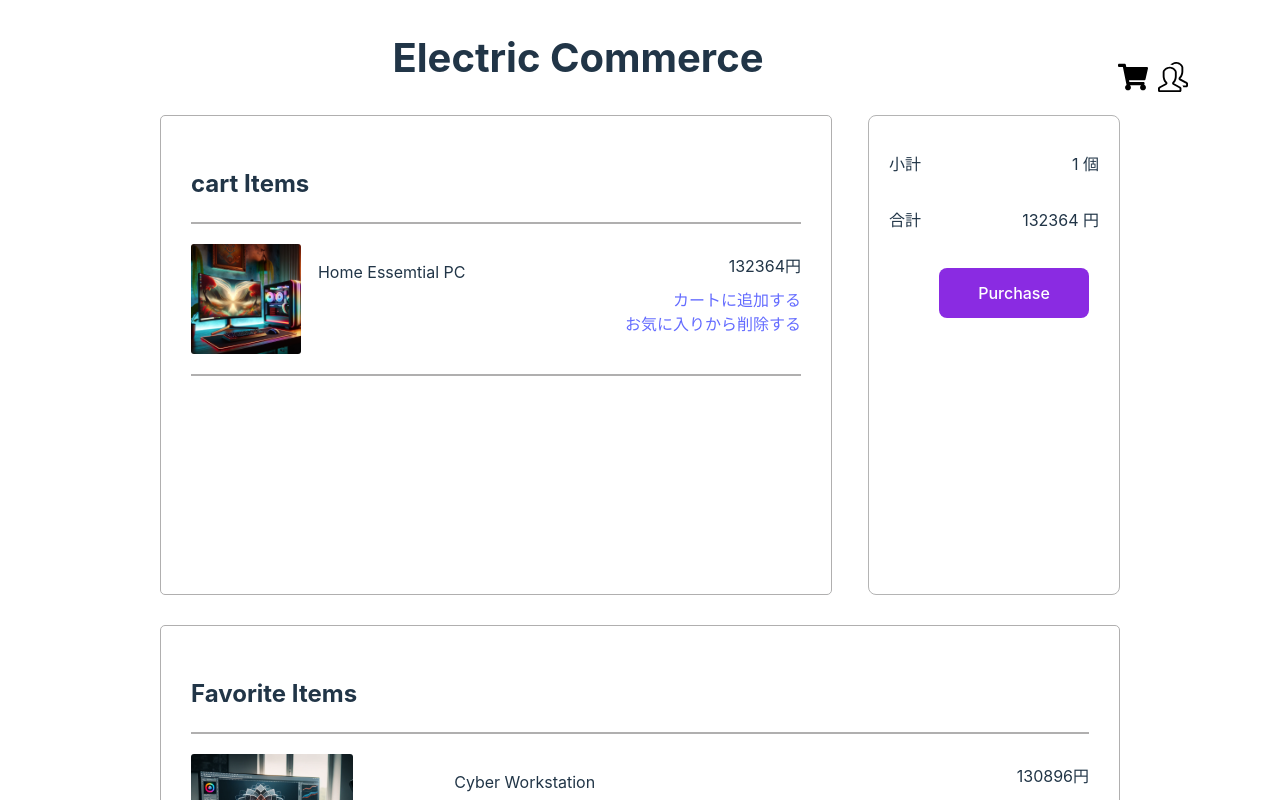
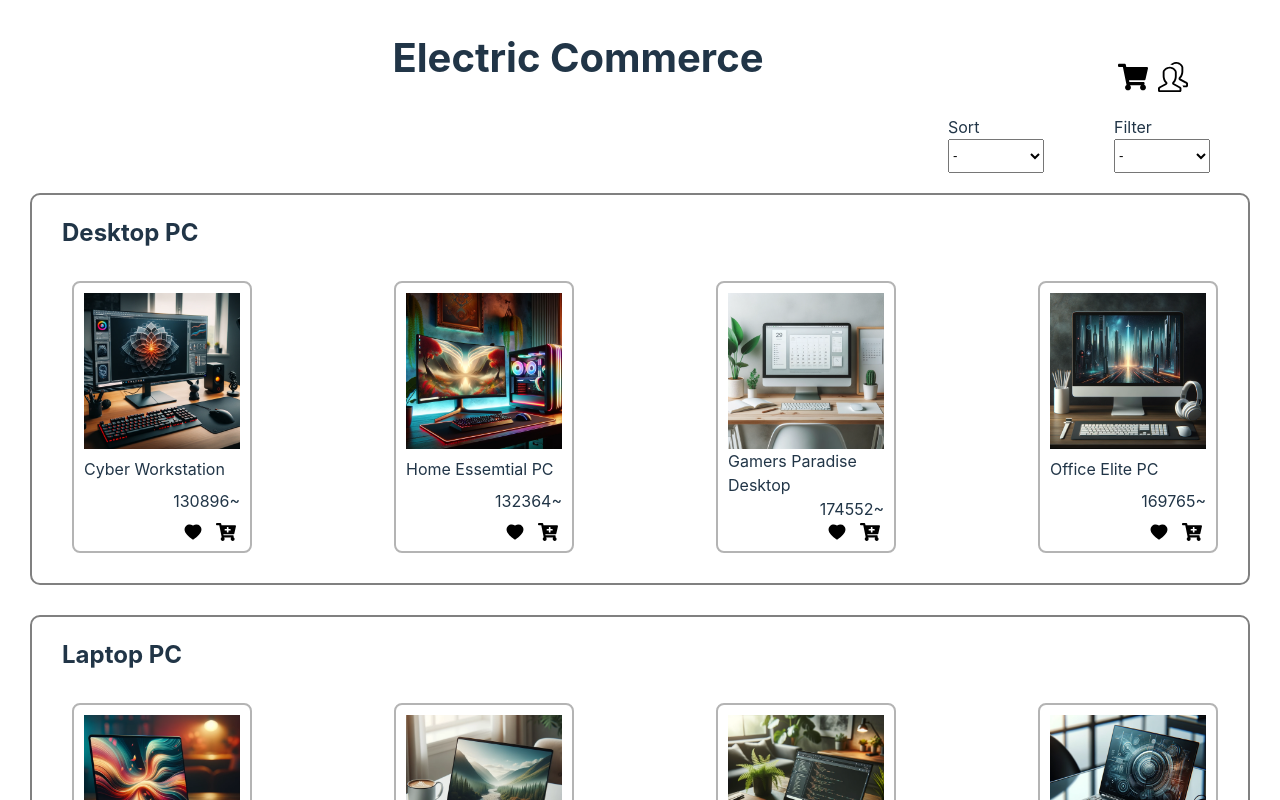
Before and after one commit to kip2/E-Commerce-Site-React, a React (Vite) app in the folder app/: page / in a window 1280 px wide. Shown: the top 800 px of the page. Built offline with nearby package versions, Linux system fonts and the light colour scheme.

Commit message:
レイアウトの調整

```diff
--- a/app/src/components/atoms/PulldownMenu.css
+++ b/app/src/components/atoms/PulldownMenu.css
@@ -1,5 +1,5 @@
 .pulldown-menu {
-    width: 170px;
+    width: 6rem;
     margin-right: 70px;
 }
 
--- a/app/src/components/atoms/PulldownMenu.tsx
+++ b/app/src/components/atoms/PulldownMenu.tsx
@@ -2,12 +2,12 @@ import "./PulldownMenu.css"
 
 type PulldownMenuProps = {
     label: string
-    menus: string[]
+    menus: string[] | number[]
 }
 
 const PulldownMenu: React.FC<PulldownMenuProps> = ({ label, menus }) => {
     return (
-        <div className="pulldown-menu">
+        <div className="pulldown-menu d-flex">
             <label>{label}</label>
             <select className="select-block">
                 {menus.map((menu) => {
--- a/app/src/components/molecules/CartItem.css
+++ b/app/src/components/molecules/CartItem.css
@@ -1,17 +1,25 @@
 .card-item {
     display: flex;
     justify-content: space-between;
+    flex-wrap: wrap;
 }
 
 .card-img-and-name {
-    width: 45%;
+    width: 60%;
     display: flex;
     justify-content: space-between;
 }
 
 .card-item img {
-    width: 40%;
+    min-width: 10rem;
+    max-width: 10rem;
     border-radius: 3px;
+    padding-right: 20px;
+}
+
+.card-name {
+    min-width: 10rem;
+
 }
 
 .card-outer::after {
@@ -25,8 +33,21 @@
 }
 
 .price-and-button {
+    min-width: 10rem;
     text-align: right;
+    display: flex;
+    flex-direction: column;
+    align-items: flex-end;
 }
 .price-and-button p{
     margin: 10px 0 ;
 }
+
+* {
+    box-sizing: border-box;
+}
+
+@media (max-width: 870px) {
+
+
+}
--- a/app/src/components/molecules/CartItem.tsx
+++ b/app/src/components/molecules/CartItem.tsx
@@ -1,3 +1,4 @@
+import PulldownMenu from "../atoms/PulldownMenu"
 import "./CartItem.css"
 
 type CartItemProps = {
@@ -7,9 +8,9 @@ type CartItemProps = {
 }
 
 // todo: 内部ロジックを後で追加する
-const onClickCart = () => {}
-// todo: 内部ロジックを後で追加する
 const onClickDelete = () => {}
+
+const menus = [1,2,3,4,5,6,7,8,9,10]
 
 const CartItem:React.FC<CartItemProps> = ({ imgUrl, name, price }) => {
     return(
@@ -17,15 +18,16 @@ const CartItem:React.FC<CartItemProps> = ({ imgUrl, name, price }) => {
             <div className="card-item">
                 <div className="card-img-and-name">
                     <img src={imgUrl} />
-                    <p className="name">{name}</p>
+                    <p className="card-name">{name}</p>
                 </div>
                 <div className="price-and-button">
                     <p className="price">{price}円</p>
+                    <PulldownMenu
+                        label={"数量："}
+                        menus={menus}
+                    />
                     <div>
-                        <a href="#" onClick={onClickCart}>カートに追加する</a>
-                    </div>
-                    <div>
-                        <a href="#" onClick={onClickDelete}>お気に入りから削除する</a>
+                        <a href="#" onClick={onClickDelete}>カートから削除する</a>
                     </div>
                 </div>
             </div>
--- a/app/src/components/organisms/CartItems.tsx
+++ b/app/src/components/organisms/CartItems.tsx
@@ -29,7 +29,7 @@ const data = [
 const CartItems = () => {
     return (
         <div className="cart-cart">
-            <Title title={"cart Items"}/>
+            <Title title={"Cart"}/>
             <div>
                 {
                     data.map((item) => {
--- a/app/src/components/pages/ProductPage.tsx
+++ b/app/src/components/pages/ProductPage.tsx
@@ -1,4 +1,4 @@
-import ProductTemplate from "../template/ProductPageTemplate"
+import ProductPageTemplate from "../template/ProductPageTemplate"
 
 // todo: sortとfilteringの内容を考える必要がある
 // todo: filterはカテゴリーの数だけ実装したいから、先に得たjsonデータからカテゴリーを配列に抜き出したい
@@ -8,7 +8,7 @@ const filter = ["-", "値段", "カテゴリー"]
 export default function  ProductPage() {
     return (
         <>
-            <ProductTemplate
+            <ProductPageTemplate
                 label1={"Sort"}
                 menus1={sort}
                 label2={"Filter"}
--- /dev/null
+++ b/app/src/components/template/ProductPageTemplate.css
@@ -0,0 +1,6 @@
+.span-space {
+    box-sizing: inherit;
+    display: block;
+    height: 5rem;
+    flex-shrink: 0;
+}
--- a/app/src/components/template/ProductPageTemplate.tsx
+++ b/app/src/components/template/ProductPageTemplate.tsx
@@ -1,15 +1,16 @@
 import Header from "../organisms/Header"
 import Categories from "../organisms/Categories"
 import PulldownMenus from "../molecules/PulldownMenus"
+import "./ProductPageTemplate.css"
 
-type ProductTemplateProps = {
+type ProductPageTemplateProps = {
     label1: string
     menus1: string[]
     label2: string
     menus2: string[]
 }
 
-const ProductTemplate: React.FC<ProductTemplateProps> = ({ label1, menus1, label2, menus2})  => {
+const ProductPageTemplate: React.FC<ProductPageTemplateProps> = ({ label1, menus1, label2, menus2})  => {
     return (
         <>
             <Header />
@@ -20,8 +21,9 @@ const ProductTemplate: React.FC<ProductTemplateProps> = ({ label1, menus1, label
                 menus2={menus2}
             />
             <Categories />
+            <span className="span-space"></span>
         </>
     )
 }
 
-export default ProductTemplate
+export default ProductPageTemplate
--- a/app/src/index.css
+++ b/app/src/index.css
@@ -7,6 +7,7 @@
   background-color: #FFFFFF;
 
 }
+
 
 div {
   display: block;
--- a/app/src/main.tsx
+++ b/app/src/main.tsx
@@ -9,9 +9,9 @@ import Cart from './components/template/Cart'
 
 ReactDOM.createRoot(document.getElementById('root')!).render(
   <React.StrictMode>
-    {/* <ProductPage /> */}
+    <ProductPage />
     {/* <ProductInformationTemplate /> */}
     {/* <FavoriteTemplate /> */}
-    <Cart />
+    {/* <Cart /> */}
   </React.StrictMode>,
 )
```
